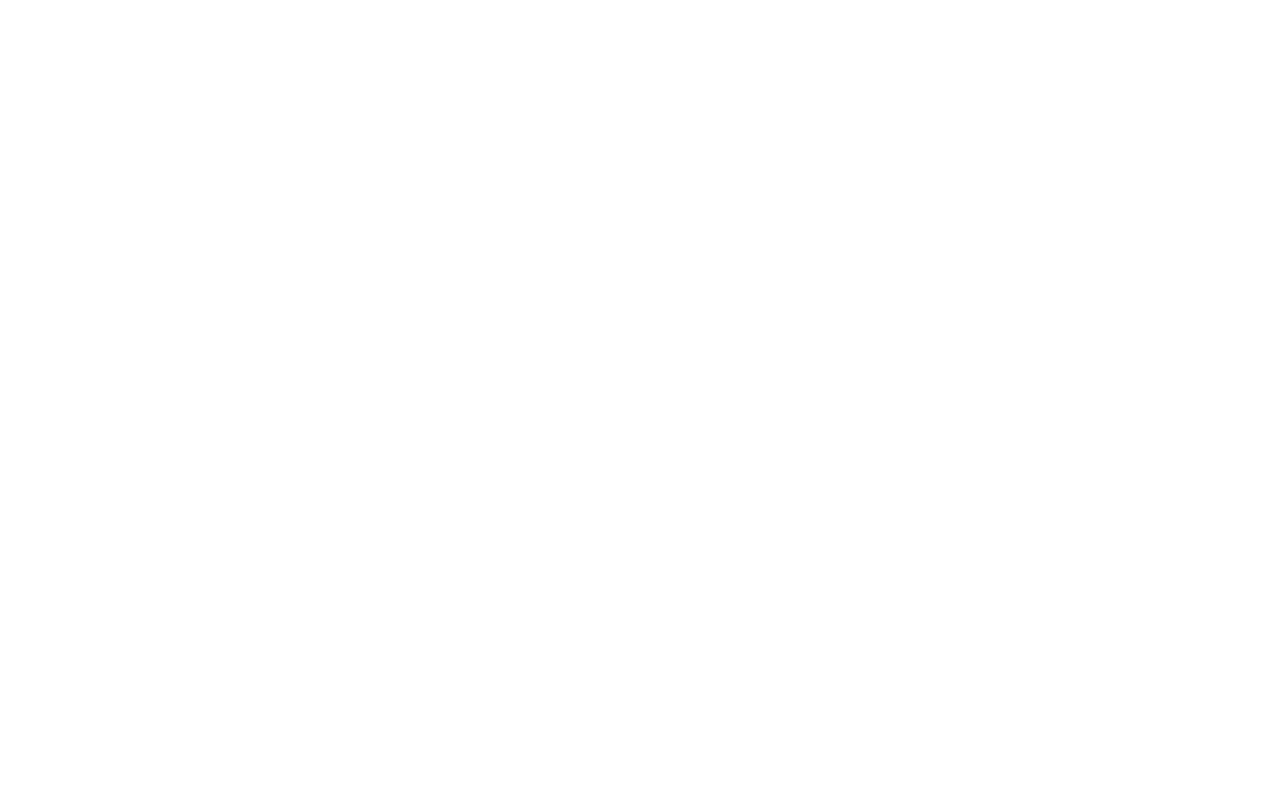
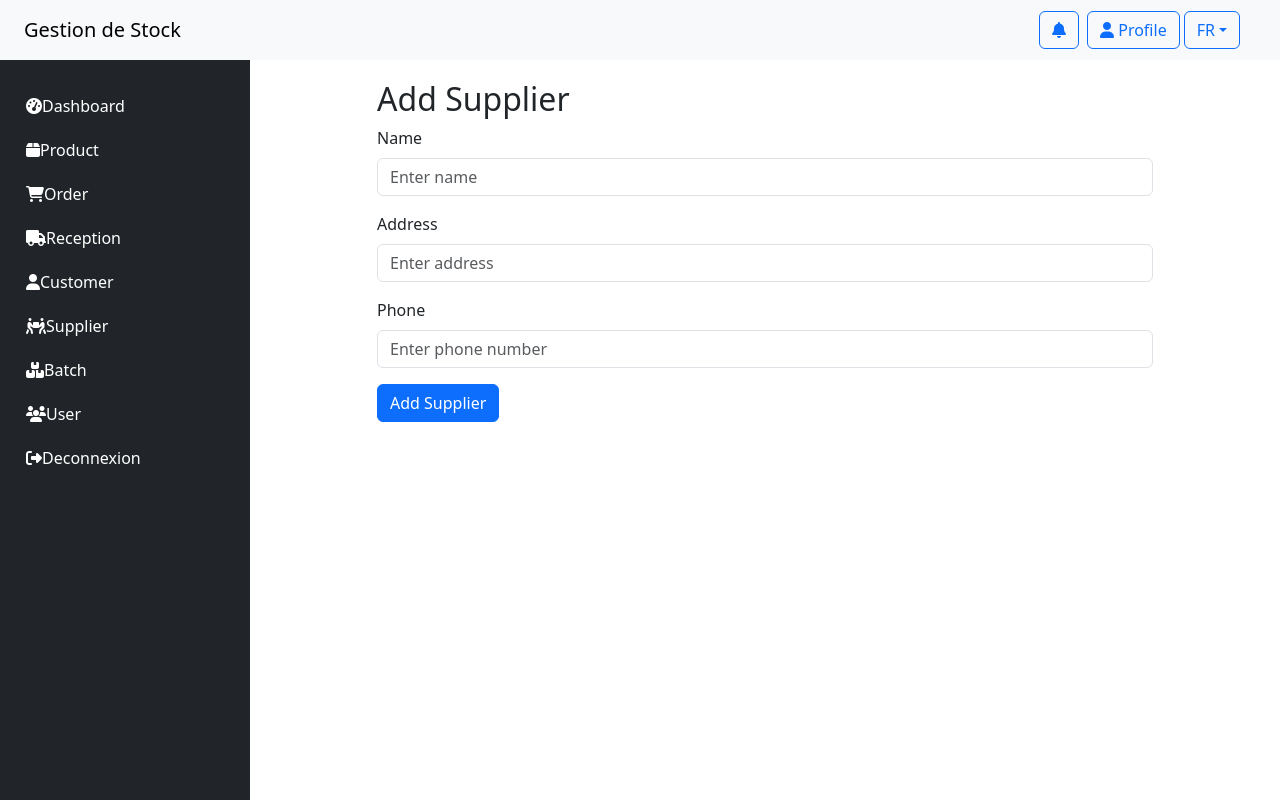
Before and after one commit to Mangassouba/gestion-pharmacie, a Vue app: page /supplier/add in a window 1280 px wide. Before the commit this address had no page. Built offline with nearby package versions, Linux system fonts and the light colour scheme.

Commit message:
add file addSupplier

```diff
--- a/src/router/index.js
+++ b/src/router/index.js
@@ -13,6 +13,7 @@
 import ListReception from "../views/receptions/listReception.vue";
 import AddReception from "../views/receptions/addReception.vue";
 import ListSupplier from "../views/suppliers/listSupplier.vue";
+import AddSupplier from "../views/suppliers/addSupplier.vue";
 
 const routes = [
   {
@@ -84,6 +85,11 @@
         path: "/supplier/list",
         name: "listSupplier",
         component: ListSupplier
+      },
+      {
+        path: "/supplier/add",
+        name: "addSupplier",
+        component: AddSupplier
       }
     ],
   },
--- /dev/null
+++ b/src/views/suppliers/addSupplier.vue
@@ -0,0 +1,92 @@
+<template>
+    <div class="container">
+      <h2>Add Supplier</h2>
+      <form @submit.prevent="handleSubmit">
+        <div class="row">
+          <div class="mb-3">
+            <label for="firstName" class="form-label">Name</label>
+            <input
+              v-model="name"
+              type="text"
+              id="firstName"
+              class="form-control"
+              placeholder="Enter name"
+              required
+            />
+          </div>
+        </div>
+
+        <div class="row">
+          <div class="mb-3">
+            <label for="address" class="form-label">Address</label>
+            <input
+              v-model="address"
+              type="text"
+              id="address"
+              class="form-control"
+              placeholder="Enter address"
+              required
+            />
+          </div>
+          <div class="mb-3">
+            <label for="phone" class="form-label">Phone</label>
+            <input
+              v-model="contact"
+              type="text"
+              id="phone"
+              class="form-control"
+              placeholder="Enter phone number"
+              required
+            />
+          </div>
+        </div>
+
+        <div class="d-flex justify-content-between">
+          <button type="submit" class="btn btn-primary">Add Supplier</button>
+        </div>
+      </form>
+    </div>
+  </template>
+
+  <script setup>
+  import { ref } from "vue";
+  import { useRouter } from "vue-router";
+import { useSupplierStore } from "../../stores/supplierStore";
+
+  const name = ref("");
+  const address = ref("");
+  const contact = ref("");
+
+  const supplierStore = useSupplierStore();
+  const router = useRouter();
+
+  async function handleSubmit() {
+    const supplierData = {
+        name: name.value,
+      address: address.value,
+      contact: contact.value,
+    };
+
+    try {
+      await supplierStore.addSupplier(supplierData);
+      console.log("Customer added successfully:", supplierData);
+      resetForm();
+      router.push("/supplier/list"); // Redirect to customers list after submission
+    } catch (error) {
+      console.error("Failed to add customer:", error);
+    }
+  }
+
+  function resetForm() {
+    name.value = "";
+    address.value = "";
+    contact.value = "";
+  }
+  </script>
+
+  <style scoped>
+  .container {
+    max-width: 800px;
+    margin-top: 20px;
+  }
+  </style>
--- a/src/views/suppliers/listSupplier.vue
+++ b/src/views/suppliers/listSupplier.vue
@@ -1,12 +1,12 @@
 <template>
     <div class="container mt-4">
       <div class="row d-flex mt-4">
-        <div class="col-6">
+        <div class="col-3">
           <input type="search" v-model="searchQuery" class="form-control" placeholder="Search" />
         </div>
-        <div class="col-6">
+        <div class="col-9">
           <div class="d-flex justify-content-end">
-            <RouterLink to="/customer/add" class="btn btn-primary">Add supplier</RouterLink>
+            <RouterLink to="/supplier/add" class="btn btn-primary">Add supplier</RouterLink>
           </div>
         </div>
       </div>
```
